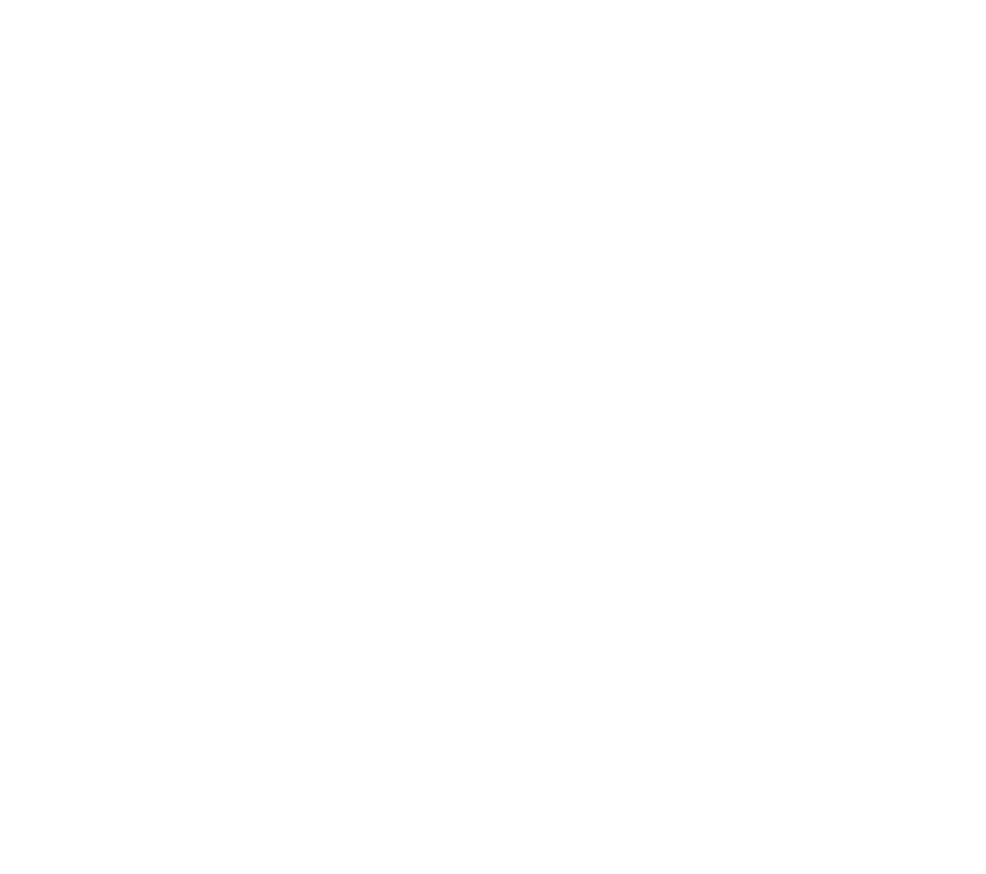
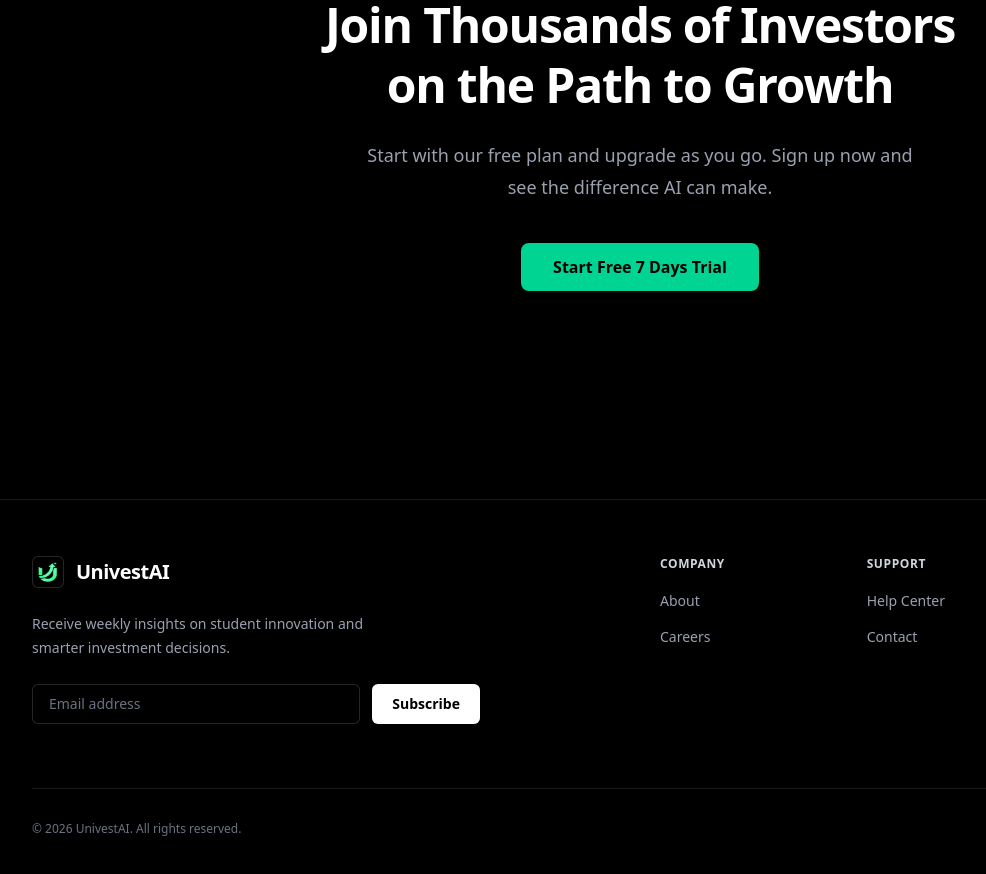
Before and after one commit to codewithfranciss/Univest, a Next.js app: page / in a window 1280 px wide. Shown: the part 4020-4894 px from the top of the page, without its empty margins (0-986 px from the left). Before the commit the page ends 3822 px from the top, so only its background shows below. Built offline with nearby package versions, Linux system fonts and the light colour scheme.

Commit message:
add footer and CTA

```diff
--- a/app/page.tsx
+++ b/app/page.tsx
@@ -4,6 +4,8 @@
 import SocialProof from "@/components/waitlist/SocialProof";
 import Features from "@/components/waitlist/Features";
 import FAQ from "@/components/waitlist/FAQ";
+import CTA from "@/components/waitlist/CTA";
+import Footer from "@/components/waitlist/Footer";
 export default function Home() {
   return (
     <div className="relative flex h-auto min-h-screen w-full flex-col bg-black">
@@ -23,6 +25,8 @@
 
           <Features />
           <FAQ />
+          <CTA />
+          <Footer />
         </div>
       </main>
     </div>
--- /dev/null
+++ b/components/waitlist/CTA.tsx
@@ -0,0 +1,24 @@
+export default function CTA() {
+  return (
+    <section className="relative bg-black py-24 sm:py-32">
+      <div className="mx-auto max-w-7xl px-6 lg:px-8 text-center">
+        <div className="mb-8 inline-flex items-center rounded-full border border-emerald-500/30 px-3 py-1 text-xs font-medium leading-5 text-emerald-400">
+          <span className="material-symbols-outlined mr-1.5 text-[14px]"></span>
+          Get Started
+        </div>
+        <h2 className="mx-auto max-w-2xl text-3xl font-extrabold tracking-tight text-white sm:text-5xl leading-tight">
+          Join Thousands of Investors <br className="hidden sm:block" />
+          on the Path to Growth
+        </h2>
+        <p className="mx-auto mt-6 max-w-xl text-lg leading-8 text-gray-400">
+          Start with our free plan and upgrade as you go. Sign up now and see the difference AI can make.
+        </p>
+        <div className="mt-10 flex flex-col items-center justify-center gap-y-4 sm:flex-row">
+          <button className="flex h-12 w-full items-center justify-center rounded-lg bg-emerald-400 px-8 text-base font-bold text-black transition hover:bg-emerald-300 active:scale-95 sm:w-auto">
+            Start Free 7 Days Trial
+          </button>
+        </div>
+      </div>
+    </section>
+  );
+}
--- a/components/waitlist/DashboardPreview.tsx
+++ b/components/waitlist/DashboardPreview.tsx
@@ -3,7 +3,6 @@
     <div className="mt-16 flow-root sm:mt-24">
       <div className="-m-2 rounded-xl bg-white/5 p-2 lg:-m-4 lg:rounded-2xl lg:p-4">
         <div className="relative overflow-hidden rounded-lg bg-black border border-emerald-500/20 aspect-[16/9] md:aspect-[2/1] lg:aspect-[21/9]">
-
           {/* Faux UI Header */}
           <div className="absolute top-0 z-10 flex h-10 w-full items-center gap-2 border-b border-emerald-500/20 bg-black px-4">
             <div className="flex gap-1.5">
--- /dev/null
+++ b/components/waitlist/Footer.tsx
@@ -0,0 +1,59 @@
+export default function Footer() {
+  return (
+    <footer className="relative mt-20 border-t border-white/10 bg-black py-14">
+      <div className="mx-auto max-w-7xl px-6 lg:px-8">
+        <div className="grid grid-cols-1 gap-14 lg:grid-cols-4 lg:gap-10">
+          {/* Brand */}
+          <div className="lg:col-span-2">
+            <div className="flex items-center gap-3 mb-6">
+              <div className="flex size-8 items-center justify-center rounded-md border border-white/15 bg-black">
+                <img src="/univest-logo.png" alt="UnivestAI Logo" className="size-5" />
+              </div>
+              <span className="text-xl font-semibold tracking-tight text-white">UnivestAI</span>
+            </div>
+            <p className="max-w-sm text-sm leading-6 text-gray-400 mb-6">
+              Receive weekly insights on student innovation and smarter investment decisions.
+            </p>
+            <form className="flex max-w-md gap-x-3">
+              <label htmlFor="email-address" className="sr-only">Email address</label>
+              <input
+                id="email-address"
+                name="email"
+                type="email"
+                required
+                className="flex-auto rounded-md bg-black border border-white/15 px-4 py-2 text-sm text-white placeholder:text-gray-500 focus:outline-none focus:border-white/30"
+                placeholder="Email address"
+              />
+              <button type="submit" className="rounded-md bg-white px-5 py-2.5 text-sm font-semibold text-black hover:bg-gray-200 transition-colors">
+                Subscribe
+              </button>
+            </form>
+          </div>
+
+          {/* Links Sections (Simplified for brevity) */}
+          <div className="grid grid-cols-2 gap-8 sm:grid-cols-3 lg:col-span-2">
+             {/* Repeat your link columns here similar to HTML */}
+             <div>
+                <h3 className="text-xs font-semibold text-gray-300 uppercase tracking-wider">Company</h3>
+                <ul className="mt-4 space-y-3">
+                    <li><a href="#" className="text-sm text-gray-400 hover:text-white">About</a></li>
+                    <li><a href="#" className="text-sm text-gray-400 hover:text-white">Careers</a></li>
+                </ul>
+             </div>
+             <div>
+                <h3 className="text-xs font-semibold text-gray-300 uppercase tracking-wider">Support</h3>
+                <ul className="mt-4 space-y-3">
+                    <li><a href="#" className="text-sm text-gray-400 hover:text-white">Help Center</a></li>
+                    <li><a href="#" className="text-sm text-gray-400 hover:text-white">Contact</a></li>
+                </ul>
+             </div>
+          </div>
+        </div>
+
+        <div className="mt-16 border-t border-white/10 pt-8 flex flex-col md:flex-row justify-between items-center gap-4">
+            <p className="text-xs text-gray-500">© 2026 UnivestAI. All rights reserved.</p>
+        </div>
+      </div>
+    </footer>
+  );
+}
```
